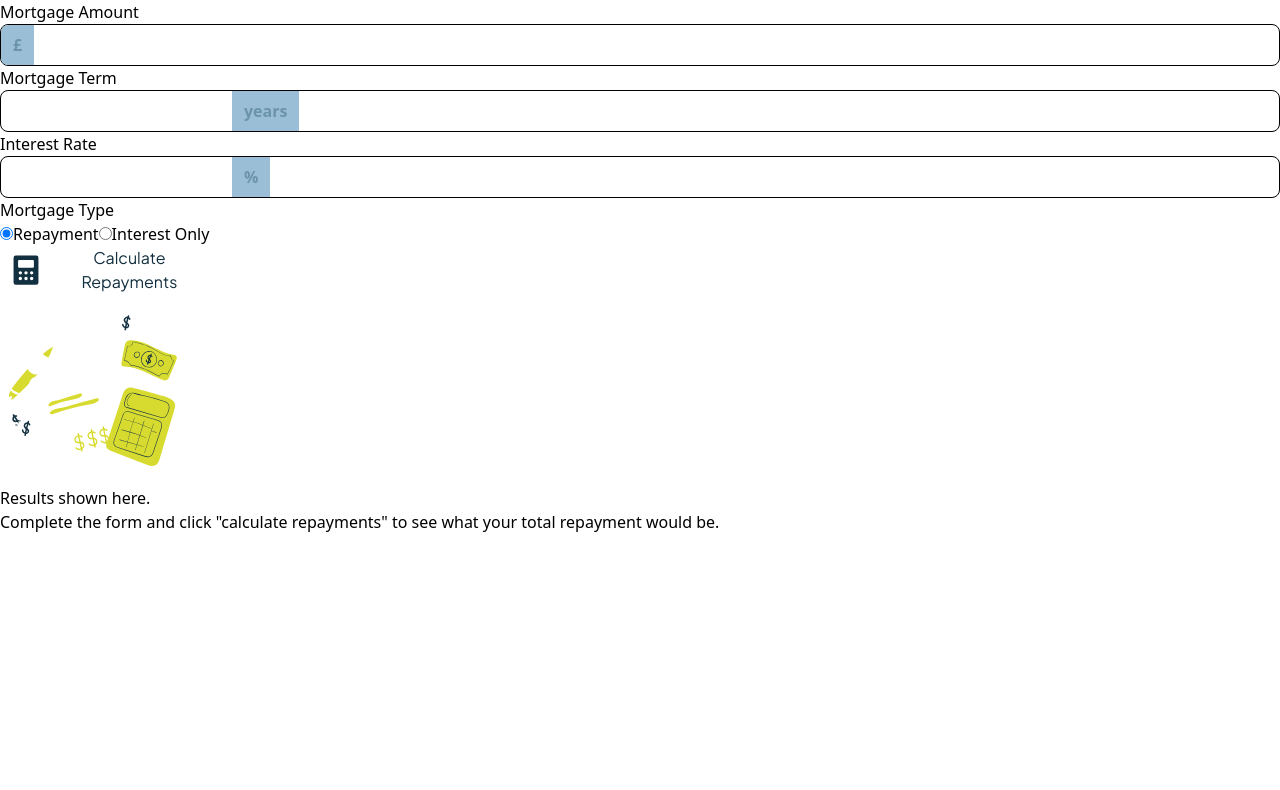
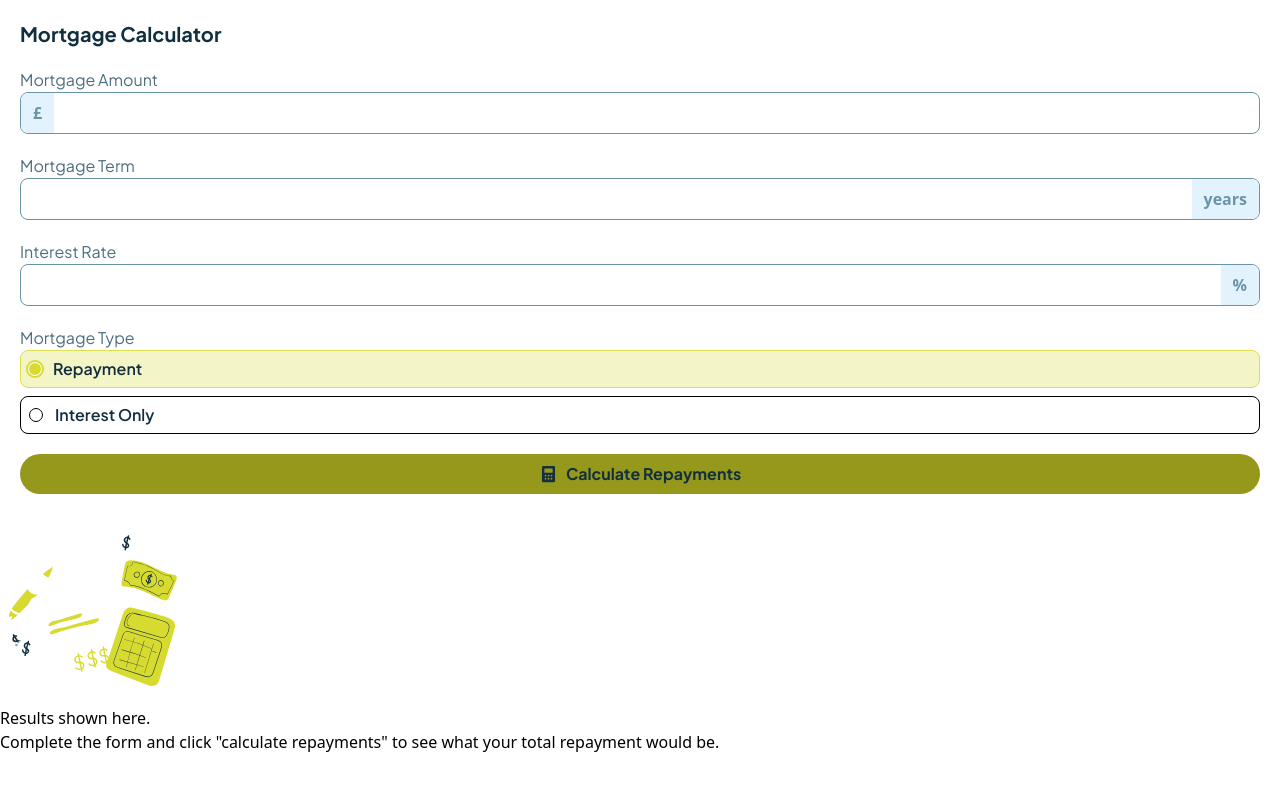
Before and after one commit to Alejo2304/mortage-repayment-calculator, a React (Vite) app: page / in a window 1280 px wide. Shown: the top 790 px of the page. Built offline with nearby package versions, Linux system fonts and the light colour scheme.

Commit message:
Added Styles for the form | Refactorized inputs on FormComponents
Replaced the TextInput component with CurrencyInput and NumberInput, fixed styles for all inputs

```diff
--- a/src/components/Form.tsx
+++ b/src/components/Form.tsx
@@ -1,5 +1,5 @@
 import type { FormData } from "../types.ts";
-import {Button, AmountInput, TermInput, RateInput, RadioGroup} from "./FormComponents.tsx"
+import {Button, CurrencyInput, NumberInput, RadioGroup} from "./FormComponents.tsx"
 
 
 type Props = {
@@ -10,22 +10,30 @@ type Props = {
 
 export default function Form({formData, setFormData, handleSubmit}:Props): React.ReactElement{
     return(
-        <form onSubmit={handleSubmit}>
+        <form onSubmit={handleSubmit} className="p-5 space-y-5">
 
-            <AmountInput
+            <h1 className="font-jakarta font-bold text-slate-900 text-xl">Mortgage Calculator</h1>
+
+            <CurrencyInput
                 step="1"
                 value={formData.amount}
                 onChange={e => setFormData({ ...formData, amount: e.target.value, formStatus: "typing" })}
             />
 
-            <TermInput
+            <NumberInput
+                label="Mortgage Term"
+                id="termInput"
                 step="1"
+                unit="years"
                 value={formData.termYears}
                 onChange={e => setFormData({ ...formData, termYears: e.target.value, formStatus: "typing" })}
             />
 
-            <RateInput
+            <NumberInput
+                label="Interest Rate"
+                id="interestInput"
                 step="1.0"
+                unit="%"
                 value={formData.interestRate}
                 onChange={e => setFormData({ ...formData, interestRate: e.target.value, formStatus: "typing" })}
             />
--- a/src/components/FormComponents.tsx
+++ b/src/components/FormComponents.tsx
@@ -11,6 +11,7 @@ type TextInputProps = {
   id?: string;
   type?: string;
   step?: string;
+  unit?: string;
   value: string;
   onChange: (e: React.ChangeEvent<HTMLInputElement>) => void;
 };
@@ -27,20 +28,21 @@ export function Button({calculationType, formStatus}: ButtonProps): React.ReactE
     const label: string = calculationType === "InterestOnly" ? "Calculate Interests" : "Calculate Repayments";
     const isDisabled: boolean = formStatus === "empty" ? true : false;
     return(
-        <button type="submit" disabled={isDisabled} className="flex justify-center items-center bg-lime rounded-xl">
-            <img src={calculatorIcon} alt="Calculator icon" className="flex-1/4 h-[1.5lh]"></img>
-            <span className="flex-3/4 font-jakarta text-slate-900">{label}</span>
+        <button type="submit" disabled={isDisabled} className="flex justify-center items-center bg-lime-900 disabled:bg-lime-1100 hover:bg-lime-950 active:bg-lime-1000 rounded-3xl py-2 px-5 space-x-2 w-full">
+            <img src={calculatorIcon} alt="Calculator icon" className="h-[0.8lh]"></img>
+            <span className="font-jakarta font-bold text-slate-900 text-nowrap">{label}</span>
         </button>
     );
 }
 
-export function AmountInput({ label="Mortgage Amount", id="amountInput", type = "number", step, value, onChange }: TextInputProps) {
+export function CurrencyInput({ label="Mortgage Amount", id="amountInput", type = "number",unit="£", step, value, onChange }: TextInputProps) {
   return (
     <>
-      <label htmlFor={id}>{label}</label>
-      <div className="flex items-center border rounded-lg overflow-hidden bg-white">
-        <span className="px-3 py-2 bg-slate-300 text-slate-500 font-bold">£</span>
+      <label htmlFor={id} className="font-jakarta text-slate-700">{label}</label>
+      <div className="flex items-center border border-slate-500 rounded-lg overflow-hidden bg-white">
+        <span className="px-3 py-2 bg-slate-100 text-slate-500 font-bold">{unit}</span>
         <input
+          className="w-full px-4 focus:outline-none font-jakarta font-semibold text-slate-900"
           type={type}
           id={id}
           step={step}
@@ -52,62 +54,53 @@ export function AmountInput({ label="Mortgage Amount", id="amountInput", type =
   );
 }
 
-export function TermInput({ label="Mortgage Term", id="termInput", type ="number", step, value, onChange }: TextInputProps) {
+export function NumberInput({ label="Number Input", id="numberInput", type ="number", unit="Number", step, value, onChange }: TextInputProps) {
   return (
     <>
-      <label htmlFor={id}>{label}</label>
-      <div className="flex items-center border rounded-lg overflow-hidden bg-white">
+      <label htmlFor={id} className="font-jakarta text-slate-700">{label}</label>
+      <div className="flex items-center border  border-slate-500 rounded-lg overflow-hidden bg-white">
         <input
+          className="w-full px-4 focus:outline-none font-jakarta font-semibold text-slate-900"
           type={type}
           id={id}
           step={step}
           value={value}
           onChange={onChange}
         />
-        <span className="px-3 py-2 bg-slate-300 text-slate-500 font-bold">years</span>
+        <span className="px-3 py-2 bg-slate-100 text-slate-500 font-bold">{unit}</span>
       </div>
     </>
   );
 }
 
-export function RateInput({ label="Interest Rate", id="rateInput", type ="number", step, value, onChange }: TextInputProps) {
-  return (
-    <>
-      <label htmlFor={id}>{label}</label>
-      <div className="flex items-center border rounded-lg overflow-hidden bg-white">
-        <input
-          type={type}
-          id={id}
-          step={step}
-          value={value}
-          onChange={onChange}
-        />
-        <span className="px-3 py-2 bg-slate-300 text-slate-500 font-bold">%</span>
-      </div>
-    </>
-  );
-}
-
-
-
-
 export function RadioGroup({ legend, name, options, selectedValue, onChange }: RadioGroupProps) {
   return (
     <fieldset>
-      <legend>{legend}</legend>
-      {options.map(opt => (
-        <label key={opt.value} htmlFor={opt.value}>
+      <legend className="font-jakarta text-slate-700">{legend}</legend>
+      <div className="space-y-2">
+        {options.map(opt => {
+          const inputId = `${name}-${opt.value}`;
+          const isSelected = selectedValue === opt.value;
+          const styleDivSelected = isSelected ? "bg-lime-200 border-lime-500" : "bg-white";
+          const styleInputSelected = isSelected ? "p-1.5 bg-lime-900 rounded-full ring-lime-900 ring-2 ring-offset-1" : "p-1.5 border rounded-full";
+          return (
+            <div key={opt.value} className={`w-full border px-2 py-1.5 rounded-lg overflow-hidden ${styleDivSelected}`}>
+                <label htmlFor={inputId} className="flex items-center space-x-3 ">
                 <input
+                  className={`appearance-none ${styleInputSelected}`}
                   type="radio"
-            id={opt.value}
+                  id={inputId}
                   name={name}
                   value={opt.value}
-            checked={selectedValue === opt.value}
+                  checked={isSelected}
                   onChange={() => onChange(opt.value)}
                 />
-          {opt.label}
+                <span className="font-jakarta font-semibold text-slate-900">{opt.label}</span>
                </label>
-      ))}
+            </div>
+          );
+        })}
+      </div>
     </fieldset>
   );
 }
```
Lines whose indentation alone changed are shown as unchanged.
